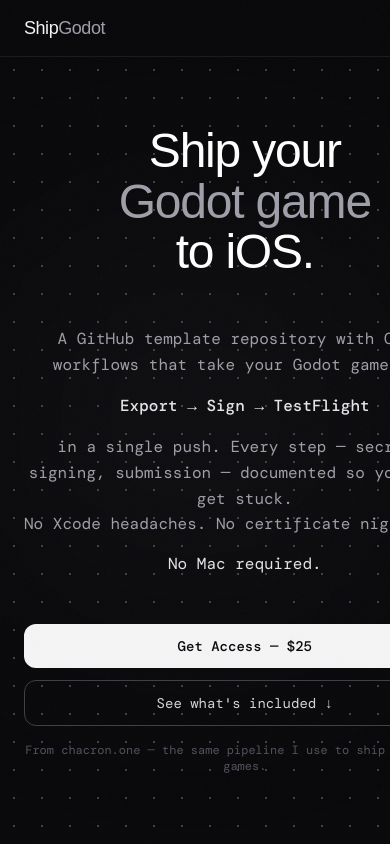
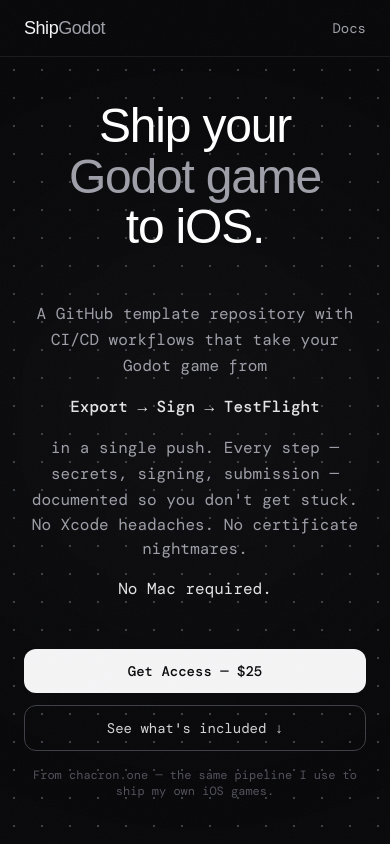
Before and after one commit to ShipGodot/shipgodot.github.io, a website: page static/index.html in a window 390 px wide. Shown: the top 844 px of the page. Drawn offline with nearby package versions, Linux system fonts and the light colour scheme; files that its build step writes are made by us from their sources; a web font is replaced by a local one.

Commit message:
Static: index.html: fix hero section on narrow screens

```diff
--- a/static/index.html
+++ b/static/index.html
@@ -24,7 +24,7 @@
       <div class="flex items-center gap-6 text-sm text-zinc-400">
         <a href="#features" class="hover:text-zinc-100 transition-colors hidden sm:block">Features</a>
         <a href="#pricing" class="hover:text-zinc-100 transition-colors hidden sm:block">Pricing</a>
-        <a href="tutorials/table-of-contents" class="hover:text-zinc-100 transition-colors hidden sm:block">Docs</a>
+        <a href="tutorials/table-of-contents" class="hover:text-zinc-100 transition-colors">Docs</a>
       </div>
     </div>
   </nav>
@@ -55,7 +55,7 @@
         <p class="text-zinc-400 text-base sm:text-lg leading-relaxed">
           in a single push. Every step — secrets, signing, submission — documented so you don't get stuck.
         </p>
-        <p class="text-zinc-400 text-base sm:text-lg whitespace-nowrap">
+        <p class="text-zinc-400 text-base sm:text-lg">
           No Xcode headaches. No certificate nightmares.
         </p>
         <p class="text-zinc-200 text-base sm:text-lg whitespace-nowrap mt-4">
```
